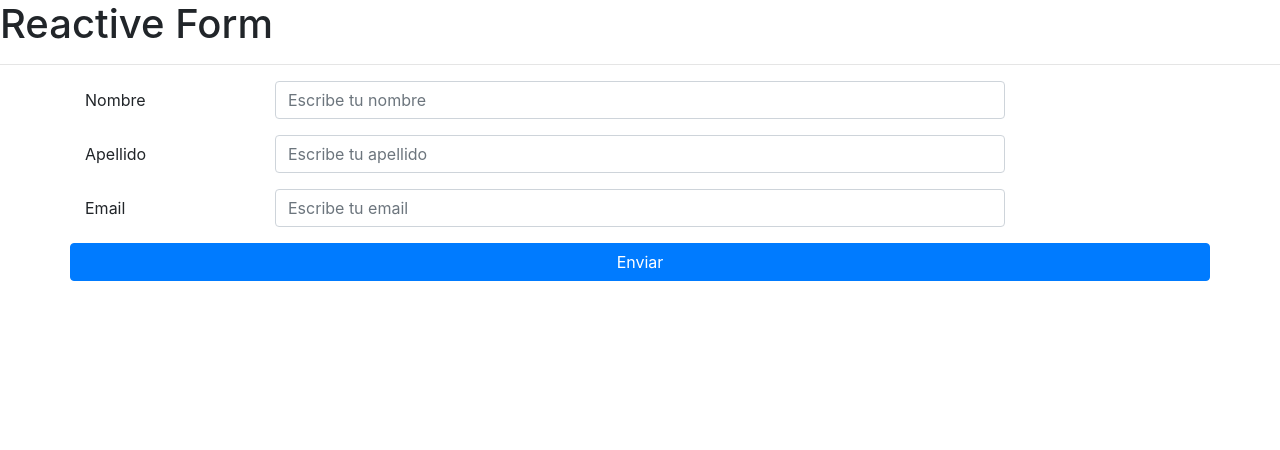
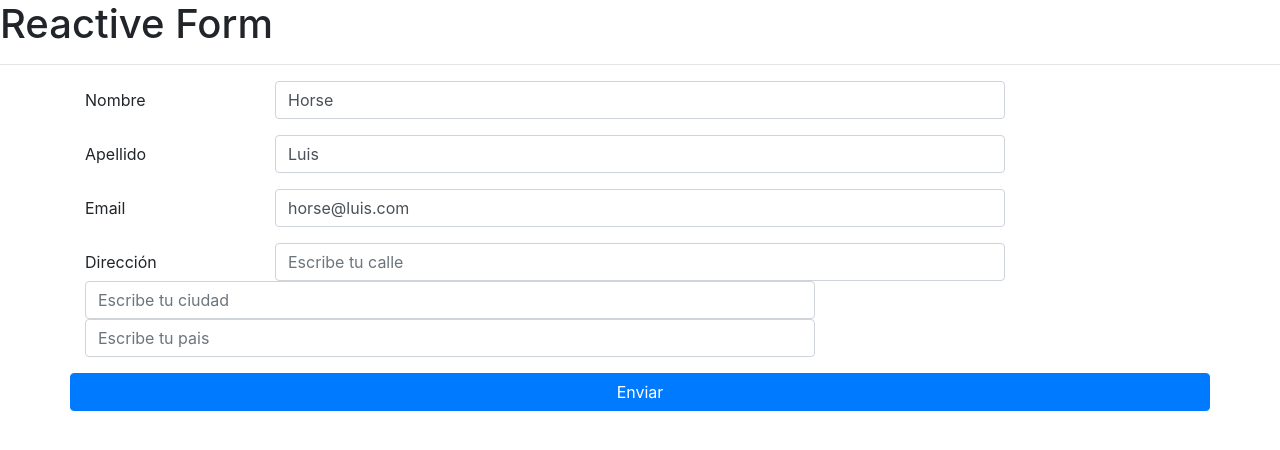
Before and after one commit to AsterixKo/angular-forms, an Angular app: page /reactivo in a window 1280 px wide. Shown: the top 450 px of the page. Built offline with nearby package versions, Linux system fonts and the light colour scheme.

Commit message:
reactive form

```diff
--- a/src/app/app-routing.module.ts
+++ b/src/app/app-routing.module.ts
@@ -6,7 +6,7 @@ import { TemplateFormComponent } from './components/template-form/template-form.
 const routes: Routes = [
   { path: 'template', component: TemplateFormComponent },
   { path: 'reactivo', component: ReactiveFormComponent },
-  { path: '**', pathMatch: 'full', redirectTo: 'template' }
+  { path: '**', pathMatch: 'full', redirectTo: 'reactivo' }
 ];
 
 @NgModule({
--- a/src/app/app.module.ts
+++ b/src/app/app.module.ts
@@ -5,7 +5,7 @@ import { AppRoutingModule } from './app-routing.module';
 import { AppComponent } from './app.component';
 import { TemplateFormComponent } from './components/template-form/template-form.component';
 import { ReactiveFormComponent } from './components/reactive-form/reactive-form.component';
-import { FormsModule } from '@angular/forms';
+import { FormsModule, ReactiveFormsModule } from '@angular/forms';
 
 @NgModule({
   declarations: [
@@ -16,7 +16,8 @@ import { FormsModule } from '@angular/forms';
   imports: [
     BrowserModule,
     AppRoutingModule,
-    FormsModule
+    FormsModule,
+    ReactiveFormsModule
   ],
   providers: [],
   bootstrap: [AppComponent]
--- a/src/app/components/reactive-form/reactive-form.component.html
+++ b/src/app/components/reactive-form/reactive-form.component.html
@@ -2,27 +2,50 @@
 
 <hr>
 
-<form autocomplete="off">
+<form autocomplete="off" [formGroup]="forma" (ngSubmit)="saveForm()">
 
   <div class="container">
     <div class="form-group row">
       <label class="col-2 col-form-label">Nombre</label>
       <div class="col-8">
-        <input class="form-control" type="text" placeholder="Escribe tu nombre">
+        <input class="form-control" type="text" placeholder="Escribe tu nombre" formControlName="nombre"
+          [class.is-invalid]="nombreInvalido">
+        <small class="form-text text-danger" *ngIf="nombreInvalido">El nombre debe tener al menos 3 letras</small>
       </div>
     </div>
 
     <div class="form-group row">
       <label class="col-2 col-form-label">Apellido</label>
       <div class="col-8">
-        <input class="form-control" type="text" placeholder="Escribe tu apellido">
+        <input class="form-control" type="text" placeholder="Escribe tu apellido" formControlName="apellido" required
+          [class.is-invalid]="apellidoInvalido">
+        <small class="form-text text-danger" *ngIf="apellidoInvalido">Indica un apellido</small>
       </div>
     </div>
 
     <div class="form-group row">
       <label class="col-2 col-form-label">Email</label>
       <div class="col-8">
-        <input class="form-control" type="email" placeholder="Escribe tu email">
+        <input class="form-control" type="email" placeholder="Escribe tu email" formControlName="email"
+          [class.is-invalid]="emailInvalido">
+        <small class="form-text text-danger" *ngIf="emailInvalido">Introduzca un email correcto</small>
+      </div>
+    </div>
+
+    <!-- formGroupName="direccion" ATENTO AL formGroupName -->
+    <div class="form-group row" formGroupName="direccion">
+      <label class="col-2 col-form-label">Dirección</label>
+      <div class="col-8">
+        <input class="form-control" type="text" placeholder="Escribe tu calle" formControlName="calle"
+          [class.is-invalid]="emailInvalido">
+      </div>
+      <div class="col-8">
+        <input class="form-control" type="text" placeholder="Escribe tu ciudad" formControlName="ciudad"
+          [class.is-invalid]="emailInvalido">
+      </div>
+      <div class="col-8">
+        <input class="form-control" type="text" placeholder="Escribe tu pais" formControlName="pais"
+          [class.is-invalid]="emailInvalido">
       </div>
     </div>
 
--- a/src/app/components/reactive-form/reactive-form.component.ts
+++ b/src/app/components/reactive-form/reactive-form.component.ts
@@ -1,4 +1,5 @@
 import { Component, OnInit } from '@angular/core';
+import { FormBuilder, FormGroup, Validators } from '@angular/forms';
 
 @Component({
   selector: 'app-reactive-form',
@@ -7,9 +8,63 @@ import { Component, OnInit } from '@angular/core';
 })
 export class ReactiveFormComponent implements OnInit {
 
-  constructor() { }
+  forma: FormGroup;
+
+  constructor(private fb: FormBuilder) {
+    this.createForm();
+  }
 
   ngOnInit(): void {
   }
 
+  get nombreInvalido(): boolean {
+    return this.forma.get('nombre').invalid && this.forma.get('nombre').touched;
+  }
+
+  get apellidoInvalido(): boolean {
+    return this.forma.get('apellido').invalid && this.forma.get('apellido').touched;
+  }
+
+  get emailInvalido(): boolean {
+    return this.forma.get('email').invalid && this.forma.get('email').touched;
+  }
+
+  createForm() {
+    this.forma = this.fb.group({
+      nombre: ['Horse', [Validators.required, Validators.minLength(3)]],
+      apellido: ['Luis', Validators.required],
+      email: ['horse@luis.com', [Validators.required, Validators.pattern("[a-z0-9._%+-]+@[a-z0-9.-]+\\.[a-z]{2,3}$")]],
+      direccion: this.fb.group({
+        calle: ['', Validators.required],
+        ciudad: ['', Validators.required],
+        pais: ['', Validators.required]
+      })
+    });
+  }
+
+  saveForm() {
+    console.log(this.forma);
+    // this.loadDataToForm();
+
+    // this.forma.reset();
+    // this.forma.reset({
+    //   nombre: 'Juan',
+    //   apellido: 'Marciaaaal'
+    // });
+  }
+
+  loadDataToForm() {
+    //lo llamariamos despues de hacer una petición y completaríamos los datos
+    this.forma.setValue({
+      nombre: 'Pepe',
+      apellido: 'Pepon',
+      email: 'pepe@email.com',
+      direccion: {
+        calle: 'De la amargura',
+        ciudad: 'Hey',
+        pais: 'Narnia'
+      }
+    });
+  }
+
 }
```
